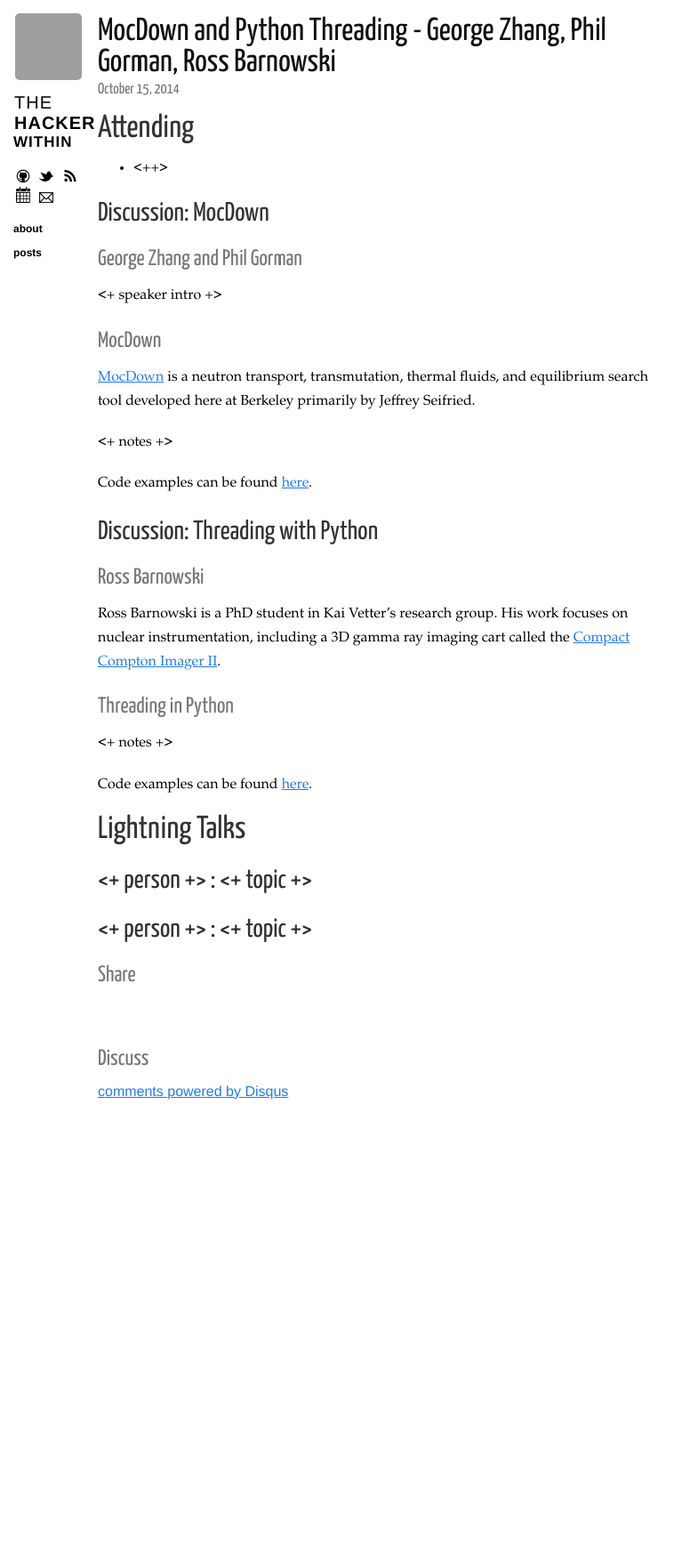
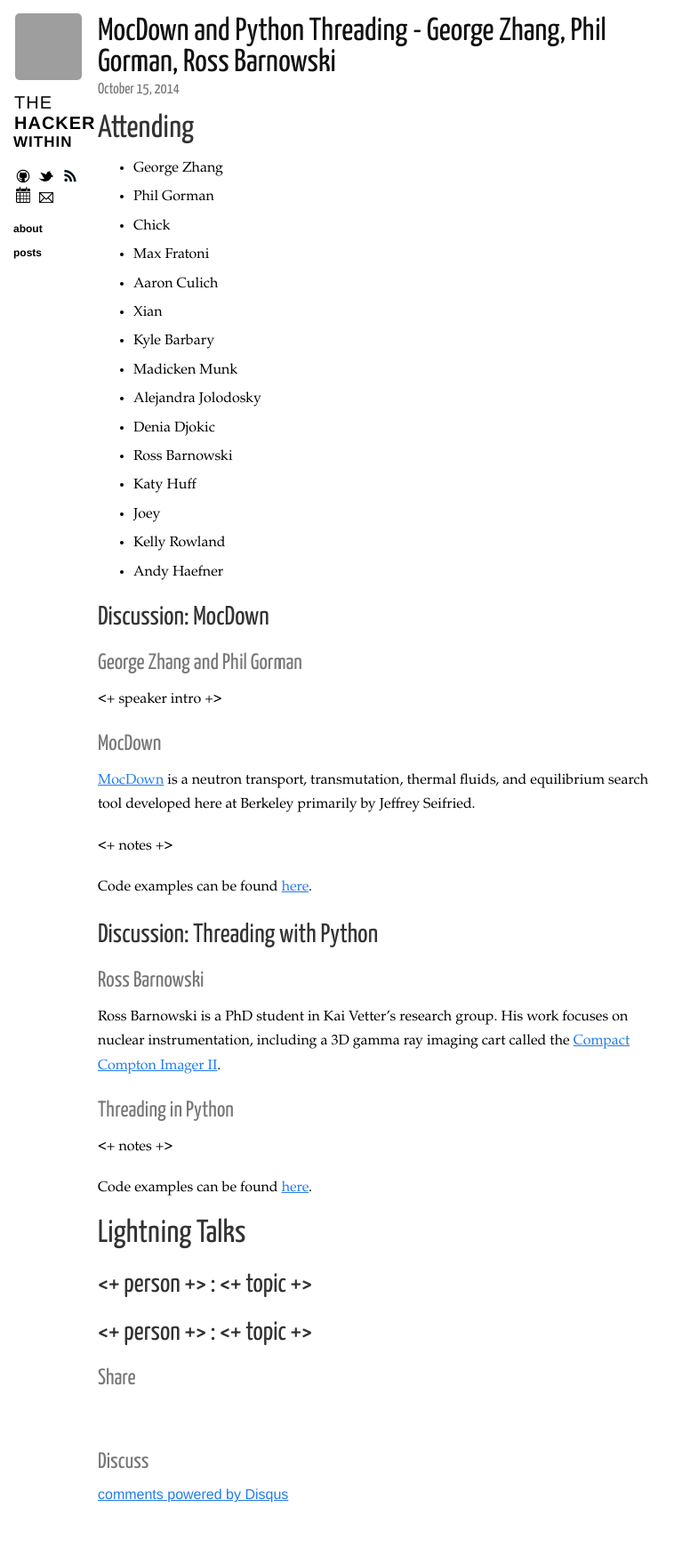
Before and after one commit to thehackerwithin/berkeley, a Jekyll site: the page built from _posts/2014-10-15-mocdown-and-threading.markdown, in a window 1280 px wide. Shown: the whole page at 89% size, without its empty margins (0-776 px from the left). Built offline with Jekyll 4.4.1, drawn with Linux system fonts in a browser that asks for light colours; nearby versions of some CDN libraries; Markdown is read by kramdown in place of the engine named in the settings; comment, search, counter and statistics services are not loaded; before the commit the page ends 1296 px from its top, so only the background shows below that; grey boxes are pictures that could not be loaded.

```diff
--- a/_posts/2014-10-15-mocdown-and-threading.markdown
+++ b/_posts/2014-10-15-mocdown-and-threading.markdown
@@ -9,7 +9,21 @@
 
 # Attending
 
-- <++>
+- George Zhang
+- Phil Gorman
+- Chick
+- Max Fratoni
+- Aaron Culich
+- Xian
+- Kyle Barbary
+- Madicken Munk
+- Alejandra Jolodosky
+- Denia Djokic
+- Ross Barnowski
+- Katy Huff
+- Joey
+- Kelly Rowland
+- Andy Haefner
 
 ## Discussion: MocDown
 
@@ -49,4 +63,4 @@
 ## <+ person +> : <+ topic +>
 
 [mocdown]: https://github.com/thehackerwithin/berkeley/tree/master/mocdown "MocDown Code Examples"
-[threading]: https://github.com/thehackerwithin/berkeley/tree/master/threading "Threading Code Examples"
+[threading]: https://github.com/thehackerwithin/berkeley/tree/master/python_concurrency "Threading Code Examples"
```
